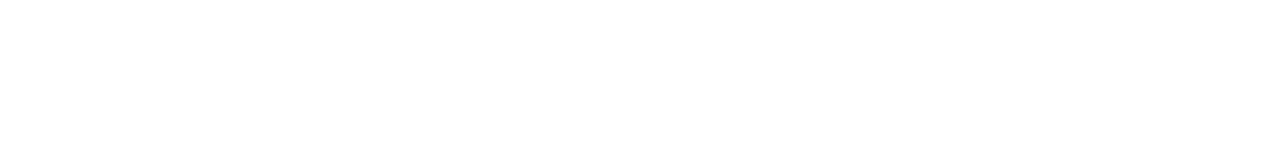
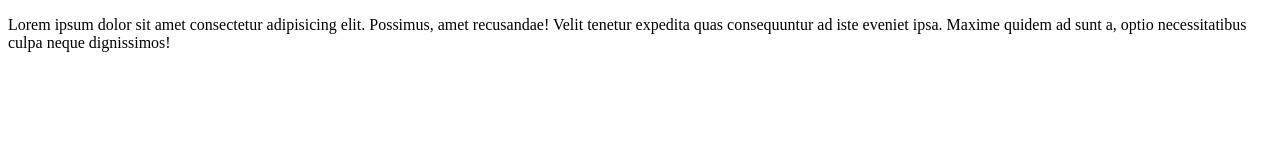
Before and after one commit to flaviodeaquino/curso-git, a plain HTML site: page index.html in a window 1280 px wide. Drawn offline with Linux system fonts and the light colour scheme.

Commit message:
Adicionado texto no body

```diff
--- a/index.html
+++ b/index.html
@@ -6,6 +6,6 @@
     <title>Curso Gratuito Git e GitHub</title>
 </head>
 <body>
-
+    <p>Lorem ipsum dolor sit amet consectetur adipisicing elit. Possimus, amet recusandae! Velit tenetur expedita quas consequuntur ad iste eveniet ipsa. Maxime quidem ad sunt a, optio necessitatibus culpa neque dignissimos!</p>
 </body>
 </html>
```
